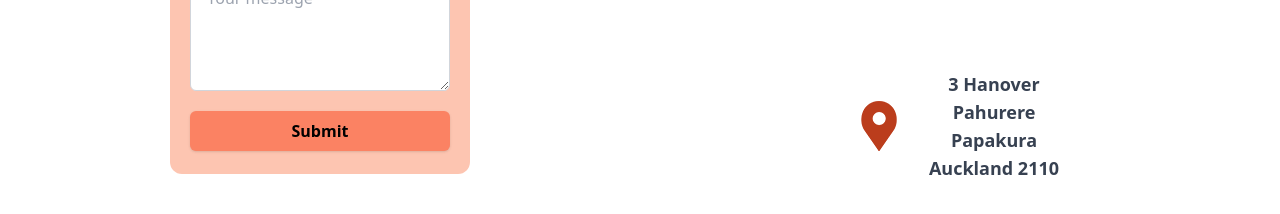
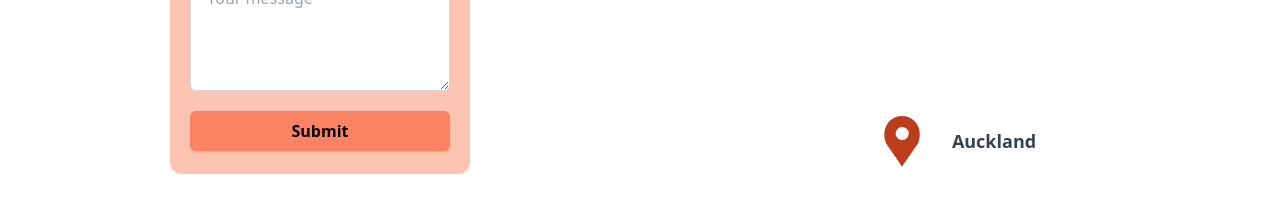
Before and after one commit to Shantanu-traffic/just-cake-frontend, a React (Vite) app: page / in a window 1280 px wide. Shown: the part 1958-2172 px from the top of the page. Built offline with nearby package versions, Linux system fonts and the light colour scheme; no server answers.

Commit message:
removed address

```diff
--- a/src/Sections/Info/Info.jsx
+++ b/src/Sections/Info/Info.jsx
@@ -36,10 +36,10 @@ const Info = () => {
             <img src={location} alt="location" />
           </div>
           <div className="text-gray-700">
-            <p className="m-0 text-lg font-semibold">3 Hanover</p>
+            {/* <p className="m-0 text-lg font-semibold">3 Hanover</p>
             <p className="m-0 text-lg font-semibold">Pahurere</p>
-            <p className="m-0 text-lg font-semibold">Papakura</p>
-            <p className="m-0 text-lg font-semibold">Auckland 2110</p>
+            <p className="m-0 text-lg font-semibold">Papakura</p> */}
+            <p className="m-0 text-lg font-semibold">Auckland</p>
           </div>
         </div>
       </a>
```
